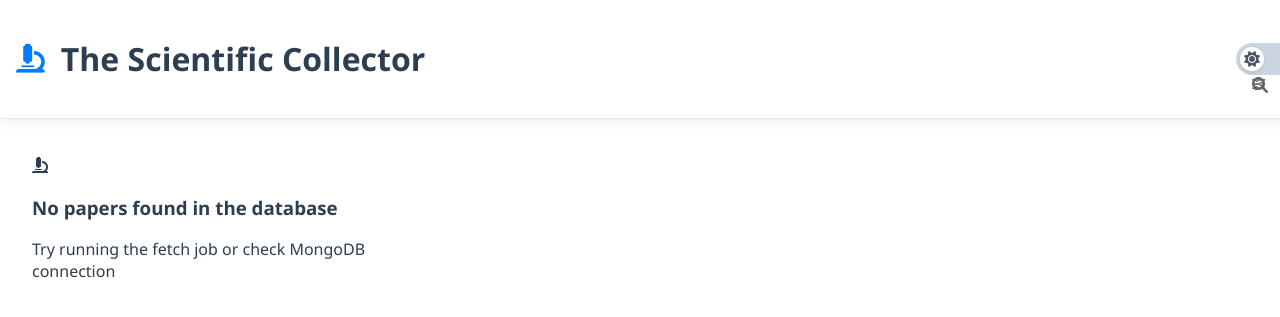
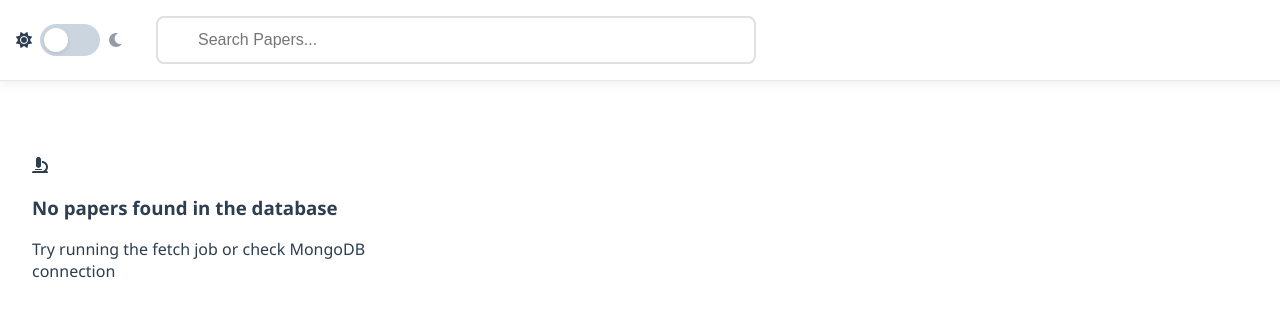
Before and after one commit to Ashmaawyy/the-collector-series, a Flask app: page / in a window 1280 px wide. Shown: the top 317 px of the page. Run offline with Flask 3, Linux system fonts and the light colour scheme; data that the repository does not hold is empty.

Commit message:
unfied header accross all collectors ; )

```diff
--- a/the-scientefic-collector/app/templates/index.html
+++ b/the-scientefic-collector/app/templates/index.html
@@ -10,30 +10,23 @@
 </head>
 <body>
     <header>
-        <div class="brand">
+        <!--div class="brand">
             <i class="fas fa-microscope"></i>
             <h1>The Scientific Collector</h1>
-        </div>
-        <div class="header-controls">
+        </div-->
+        <header>
             <div class="theme-switch">
+                <span class="icon sun"><i class="fas fa-sun"></i></span>
                 <label class="switch">
                     <input type="checkbox" id="theme-toggle">
-                    <span class="slider"></span>
-                    <div class="theme-icons">
-                        <i class="fas fa-sun"></i>
-                        <i class="fas fa-moon"></i>
-                      </div>
+                    <span class="slider round"></span>
+                </label>
+                <span class="icon moon"><i class="fas fa-moon"></i></span>
+            </div>
             <div class="search-container">
-                <i class="fas fa-search"></i>
-                <input type="text" id="search-input" class="search-box" placeholder="Search papers...">
-                <button class="filter-btn">
-                    <i class="fas fa-sliders-h"></i>
-                    Filters
-                </button>
+                <input type="text" id="search-input" class="search-box" placeholder="Search Papers...">
             </div>
-                </label>
-            </div>
-        </div>
+        </header>
     </header>
 
     <main>
```
